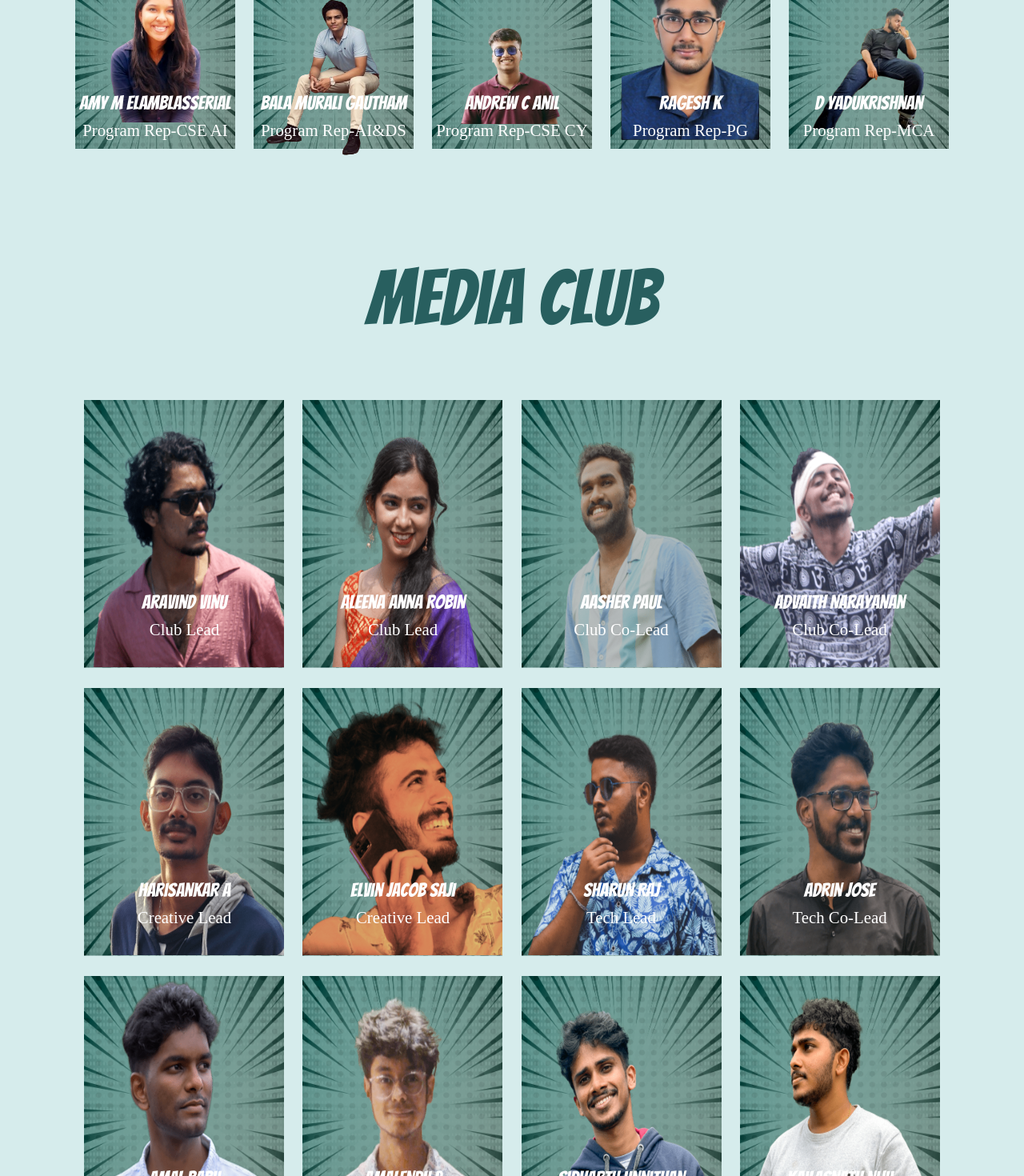
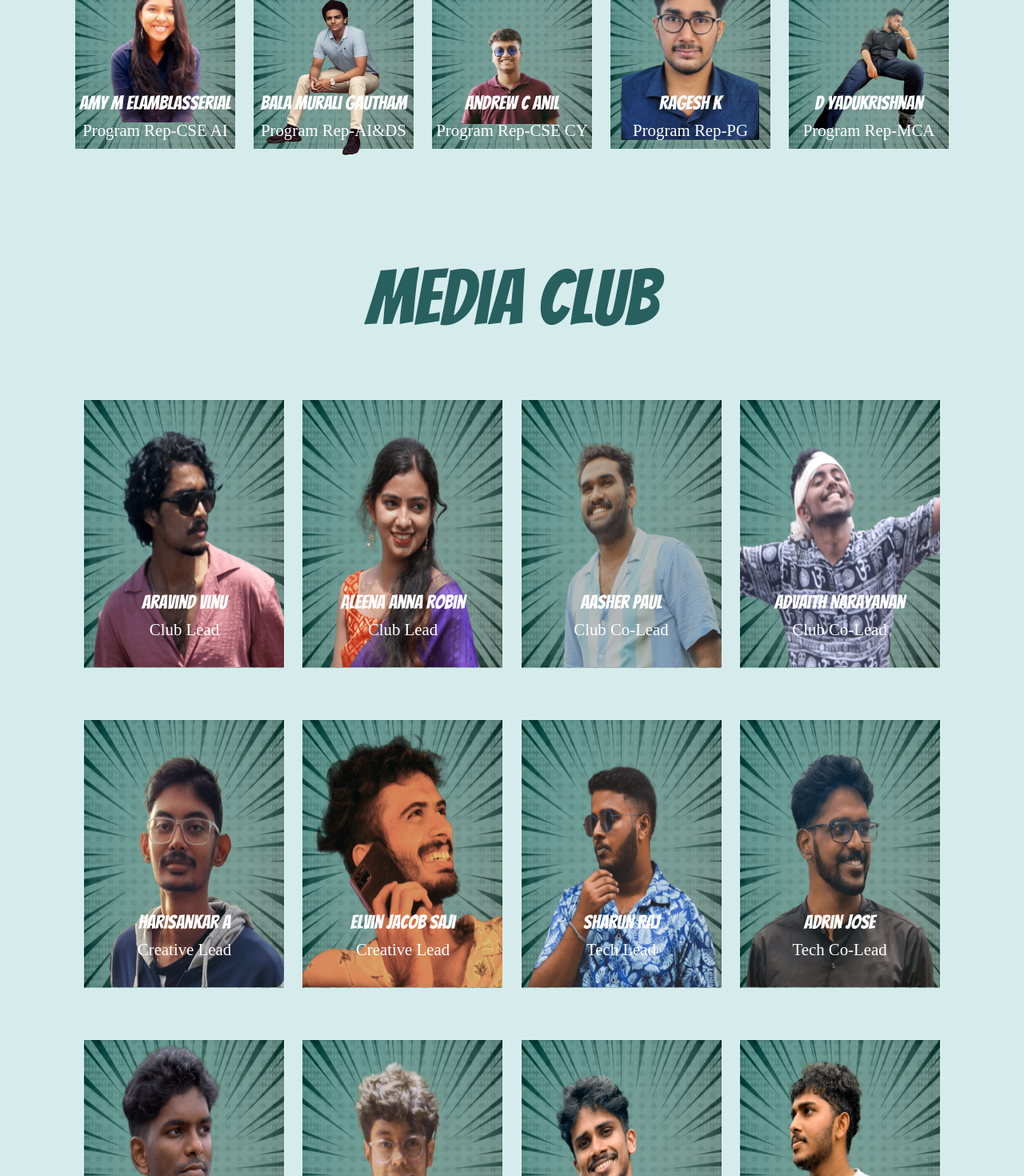
Before and after one commit to MitsMediaClub/Sreshta-24, a Next.js app: page /about in a window 1280 px wide. Shown: the part 3020-4490 px from the top of the page at 80% size. Built offline with nearby package versions, Linux system fonts and the light colour scheme; a web font is replaced by a local one.

Commit message:
idk man please send help

```diff
--- a/app/about/About.css
+++ b/app/about/About.css
@@ -253,7 +253,7 @@ color: #285F5F;
   justify-content: center ;
   gap:2%;
   width: 90%;
-  height: 180vh;
+  height: 200vh;
   display: flex;
   flex-direction: row;
   flex-wrap: wrap;
```
